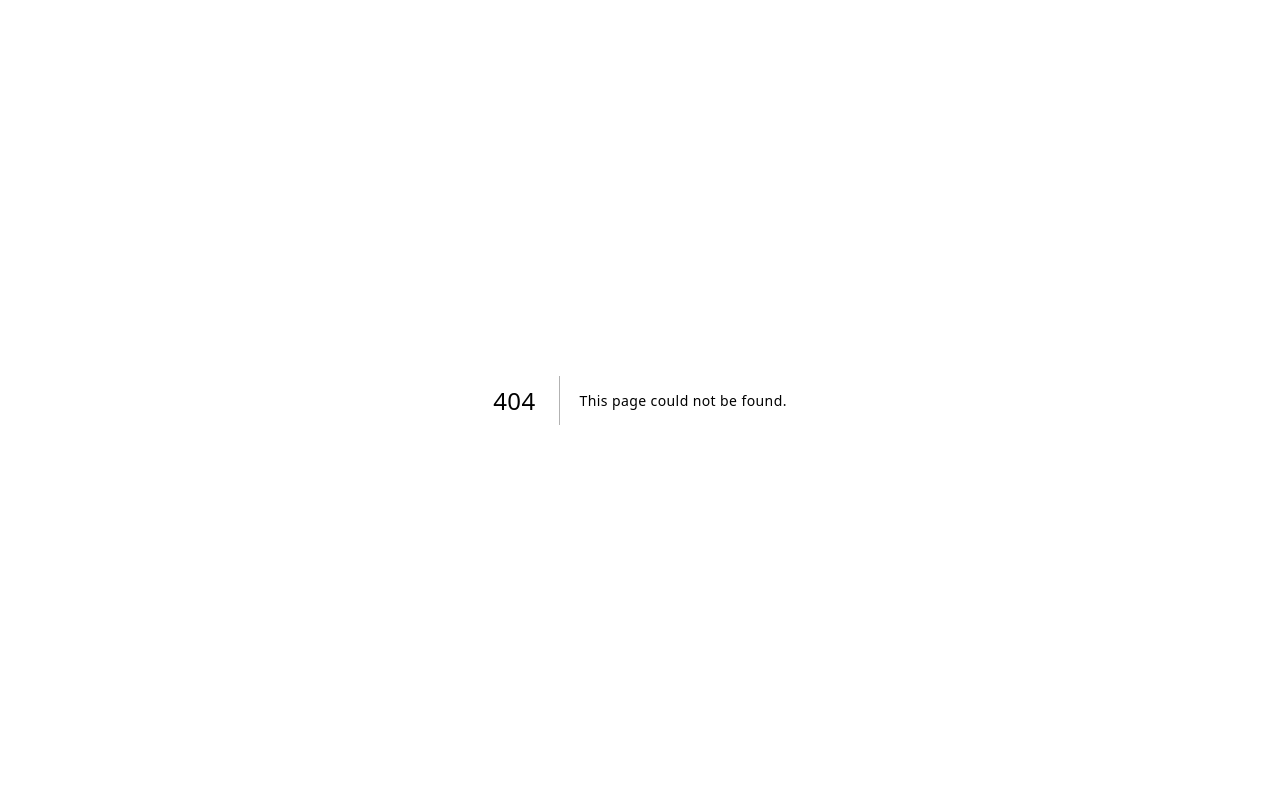
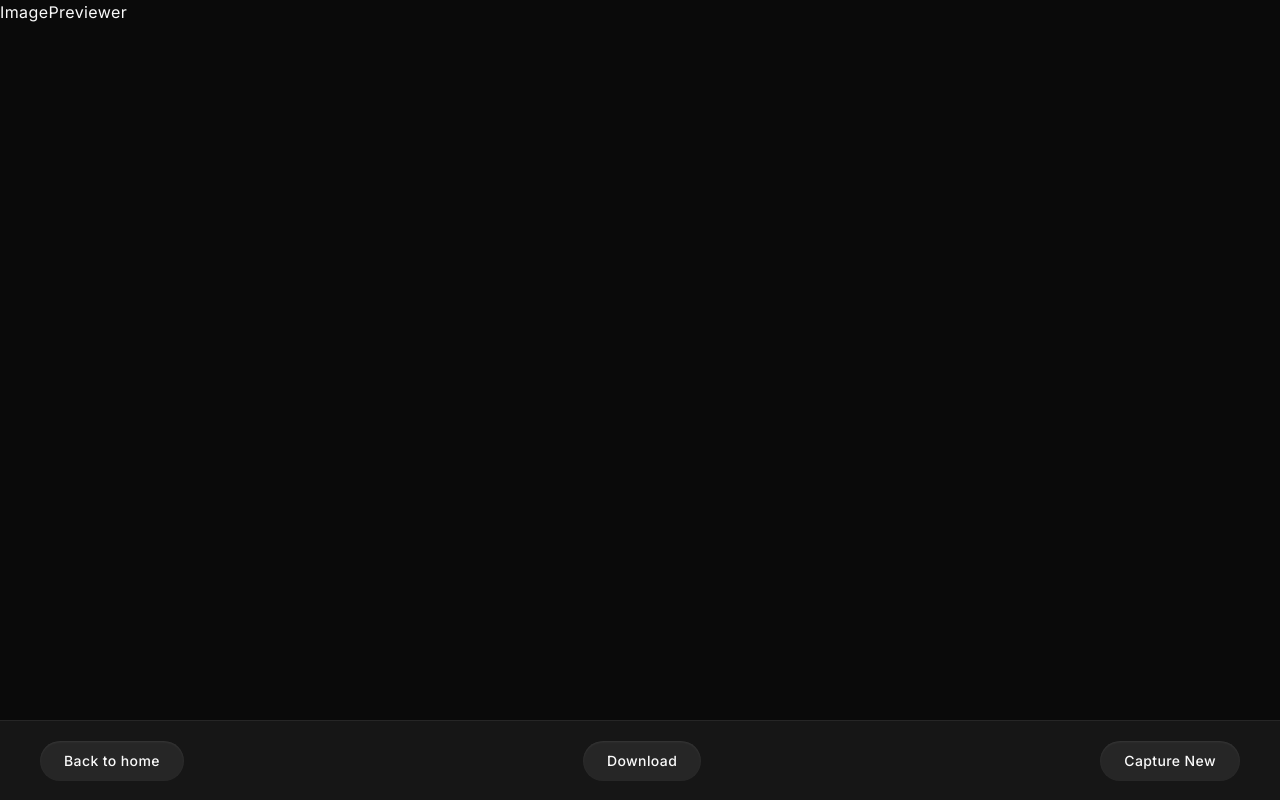
Before and after one commit to octacn/screenshot-capture, a Next.js app: page /preview in a window 1280 px wide. Before the commit this address had no page. Built offline with nearby package versions, Linux system fonts and the light colour scheme.

Commit message:
feat: add preview page with ImagePreviewer and PreviewFooter components, enhance main page with navigation button

```diff
--- a/app/(app)/page.tsx
+++ b/app/(app)/page.tsx
@@ -1,30 +1,19 @@
+import Link from "next/link";
+import { Button } from "@/components/ui/button";
+import SiteHeader from "@/components/site-header";
+import SiteFooter from "@/components/site-footer";
 import { MaxWidthWrapper } from "@/components/max-width-wrapper";
-// import ScreenshotWindow from "@/components/screenshot-window";
-import SiteFooter from "@/components/site-footer";
-import SiteHeader from "@/components/site-header";
-// import {ThemeToggler} from "@/components/theme-toggler";
 
 export default function Page() {
   return (
     <MaxWidthWrapper>
       <SiteHeader />
 
-      {/* <div className="bg-red-500  max-h-52 overflow-y-scroll" >
-<div className="h-96 bg-green-300">
-hello
-  </div>      </div> */}
-
-      <section className="h-[calc(100vh-104px)] overflow-auto no-scrollbar">
-  {/* <ScreenshotWindow /> */}
-{/*
-
-<div className="h-[1000px] bg-red-500">
-hello
-
-  </div>     */}
-
-
-  </section>
+      <section className="h-[calc(100vh-104px)] overflow-auto no-scrollbar flex items-center justify-center">
+        <Link href={"/preview"}>
+          <Button>Preview Page</Button>
+        </Link>
+      </section>
 
       <SiteFooter />
     </MaxWidthWrapper>
--- /dev/null
+++ b/app/(app)/preview/page.tsx
@@ -0,0 +1,11 @@
+import ImagePreviewer from "@/components/image-previewer";
+import PreviewFooter from "@/components/preview-footer";
+
+export default function Page() {
+  return (
+    <div className="relative">
+      <ImagePreviewer />
+      <PreviewFooter />
+    </div>
+  );
+}
--- a/components/box.tsx
+++ b/components/box.tsx
@@ -9,12 +9,14 @@ function Box({ children, className }: React.ComponentProps<"section">) {
 function BoxButton({
   children,
   className,
+  ...props
 }: React.ComponentProps<typeof Button>) {
   return (
     <Button
       variant={"secondary"}
       size={"sm"}
       className={cn("skill-inner-shadow", className)}
+      {...props}
     >
       {children}
     </Button>
--- /dev/null
+++ b/components/image-previewer.tsx
@@ -0,0 +1,3 @@
+export default function ImagePreviewer() {
+  return <div>ImagePreviewer</div>;
+}
--- /dev/null
+++ b/components/preview-drawer.tsx
@@ -0,0 +1,8 @@
+import PreviewFooter from "@/components/preview-footer";
+
+export default function Preview() {
+  return (
+    <div className="relative">
+    </div>
+  );
+}
--- /dev/null
+++ b/components/preview-footer.tsx
@@ -0,0 +1,20 @@
+import Link from "next/link";
+import { Box, BoxButton } from "./box";
+
+export default function PreviewFooter() {
+  return (
+    <Box className="fixed bottom-0 left-0 right-0 z-30 w-full h-20 bg-surface border-t border-border flex items-center justify-between">
+      <Link href={"/"}>
+        <BoxButton variant={"secondary"} className="rounded-full" size={"lg"}>
+          Back to home
+        </BoxButton>
+      </Link>
+      <BoxButton variant={"secondary"} className="rounded-full" size={"lg"}>
+        Download
+      </BoxButton>
+      <BoxButton variant={"secondary"} className="rounded-full" size={"lg"}>
+        Capture New
+      </BoxButton>
+    </Box>
+  );
+}
--- a/components/screenshot-window.tsx
+++ b/components/screenshot-window.tsx
@@ -1,4 +1,5 @@
 "use client";
+
 import { useState } from "react";
 
 export default function Screen() {
```
